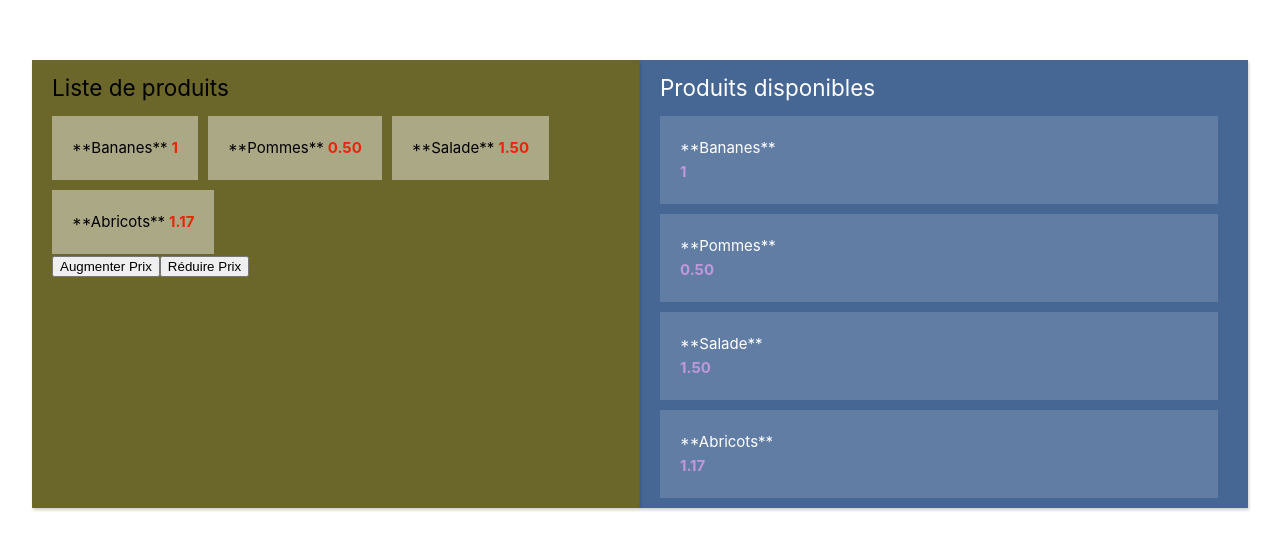
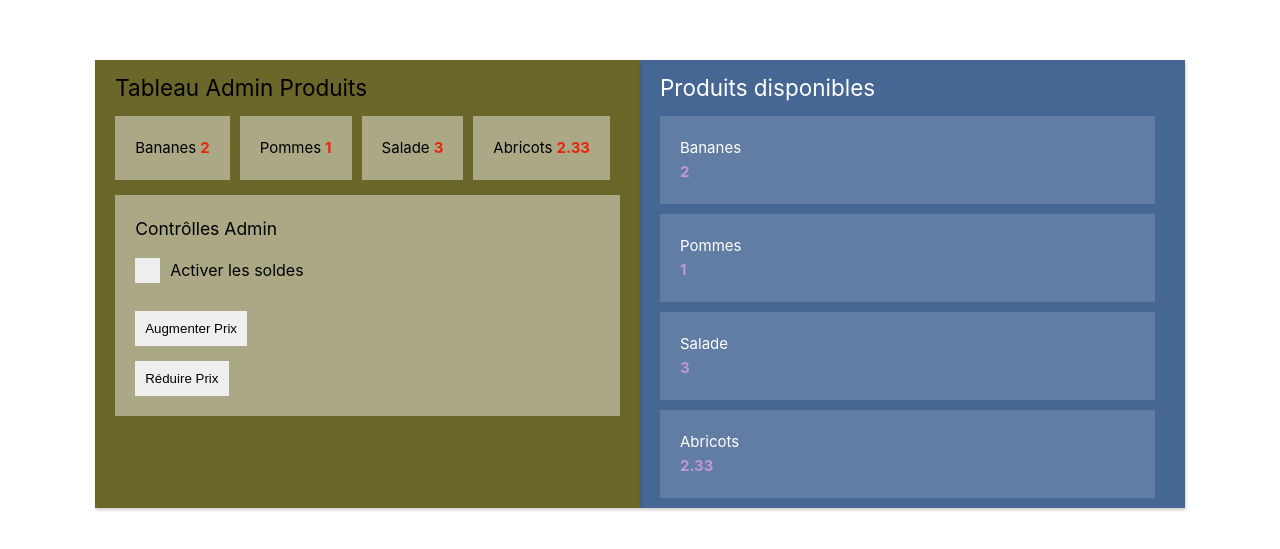
Before and after one commit to GregMarshall999/approfondissement-poe, a Vue app: page / in a window 1280 px wide. Shown: the part 101-650 px from the top of the page. Built offline with nearby package versions, Linux system fonts and the light colour scheme.

Commit message:
controlles admin

```diff
--- a/src/components/ProductLister.vue
+++ b/src/components/ProductLister.vue
@@ -1,26 +1,44 @@
 <template>
     <div class="lister">
-        <h2>Liste de produits</h2>
+        <h2>Tableau Admin Produits</h2>
 
         <ul>
-            <li v-for="product in productList">
+            <li v-for="product in products">
                 <span class="name">{{ product.name }}</span>
                 <span class="price">{{ product.price }}</span>
             </li>
         </ul>
 
-        <button @click="augmentPrice(4)">Augmenter Prix</button>
-        <button @click="reduicePrice">Réduire Prix</button>
+        <div class="admin-controls">
+            <h3>Contrôlles Admin</h3>
+
+            <label class="sales-toggle">
+                Activer les soldes
+                <input
+                    type="checkbox"
+                    v-model="sales"
+                    @change="updateSales"
+                />
+                <span class="checkmark"></span>
+            </label>
+
+            <button @click="augmentPrice(4)">Augmenter Prix</button>
+            <button @click="reduicePrice">Réduire Prix</button>
+        </div>
     </div>
 </template>
 
 <script setup>
-import { computed } from 'vue';
+import { computed, ref } from 'vue';
 import { useStore } from 'vuex';
 
 const store = useStore();
+const products = computed(() => store.getters.getProducts);
 
-const productList = computed(() => store.getters.getSaleProducts);
+const sales = ref(false);
+const updateSales = () => {
+    store.dispatch('updateSales', sales.value);
+}
 
 const augmentPrice = amount => {
     store.dispatch('augmentPrice', amount);
@@ -57,6 +75,76 @@
             }
         }
     }
+
+    .admin-controls {
+        background: rgba(255, 255, 255, 0.432);
+        margin-top: 1em;
+        padding: 20px;
+        display: flex;
+        flex-direction: column;
+        gap: 1em;
+
+        .sales-toggle {
+            display: block;
+            position: relative;
+            padding-left: 35px;
+            margin-bottom: 12px;
+            cursor: pointer;
+            font-size: 16px;
+            user-select: none;
+
+            input {
+                position: absolute;
+                opacity: 0;
+                cursor: pointer;
+                height: 0;
+                width: 0;
+
+                &:checked ~ .checkmark {
+                    background-color: #6b662a;
+                }
+
+                &:checked ~ .checkmark:after {
+                    display: block;
+                }
+            }
+
+            .checkmark {
+                position: absolute;
+                top: 0;
+                left: 0;
+                height: 25px;
+                width: 25px;
+                background-color: #eee;
+
+                &:after {
+                    content: "";
+                    position: absolute;
+                    display: none;
+                    left: 9px;
+                    top: 5px;
+                    width: 5px;
+                    height: 10px;
+                    border: solid white;
+                    border-width: 0 3px 3px 0;
+                    transform: rotate(45deg);
+                }
+            }
+
+            &:hover input ~ .checkmark {
+                background-color: #ccc;
+            }
+
+
+        }
+
+        button {
+            width: fit-content;
+            padding: 10px;
+            border-radius: 0;
+            border: none;
+        }
+    }
 }
 
 </style>
--- a/src/components/ProductViewer.vue
+++ b/src/components/ProductViewer.vue
@@ -17,7 +17,7 @@
 
 const store = useStore();
 
-const products = computed(() => store.getters.getSaleProducts);
+const products = computed(() => store.getters.getProducts);
 
 </script>
 
--- /dev/null
+++ b/src/helpers/productHelper.js
@@ -0,0 +1,15 @@
+export const parseHalfPrice = price => {
+    let hp = price / 2;
+
+    if(hp % 1 != 0) {
+        let precision = hp.toPrecision(3);
+
+        if(precision.split('.')[1].length > 2) {
+            return precision.substring(0, precision.split('.')[0].length + 3);
+        }
+
+        return precision.toString();
+    }
+
+    return hp;
+};
--- a/src/store/index.js
+++ b/src/store/index.js
@@ -1,3 +1,4 @@
+import { parseHalfPrice } from "@/helpers/productHelper";
 import { createStore } from "vuex"
 
 const state = {
@@ -6,11 +7,16 @@
         { name: 'Pommes', price: 1 },
         { name: 'Salade', price: 3 },
         { name: 'Abricots', price: 2.33 }
-    ]
+    ],
+    sales: false
 }
 
 const getters = {
-    getSaleProducts: state => {
+    getProducts: state => {
+        if(!state.sales) {
+            return state.products;
+        }
+
         return state.products.map(p => {
             return {
                 name: `**${p.name}**`,
@@ -26,6 +32,9 @@
     },
     REDUICE_PRICE: state => {
         state.products.forEach(p => p.price -= 1);
+    },
+    SET_SALES: (state, payload) => {
+        state.sales = payload;
     }
 }
 
@@ -35,23 +44,10 @@
     },
     reduicePrice: context => {
         setTimeout(() => context.commit('REDUICE_PRICE'), 1500);
+    },
+    updateSales: (context, payload) => {
+        context.commit('SET_SALES', payload);
     }
-}
-
-const parseHalfPrice = price => {
-    let hp = price / 2;
-
-    if(hp % 1 != 0) {
-        let precision = hp.toPrecision(3);
-
-        if(precision.split('.')[1].length > 2) {
-            return precision.substring(0, precision.split('.')[0].length + 3);
-        }
-
-        return precision.toString();
-    }
-
-    return hp;
 }
 
 const store = createStore({
```
